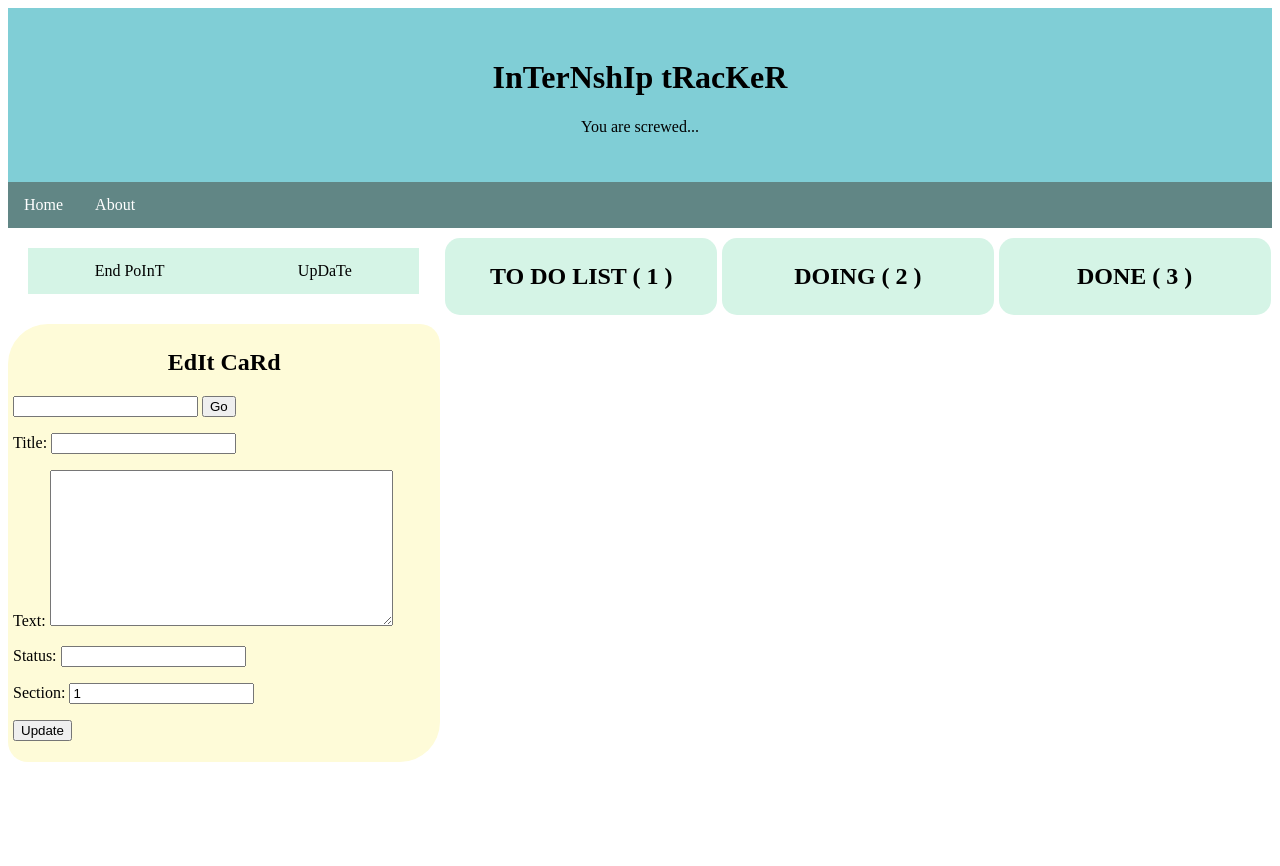
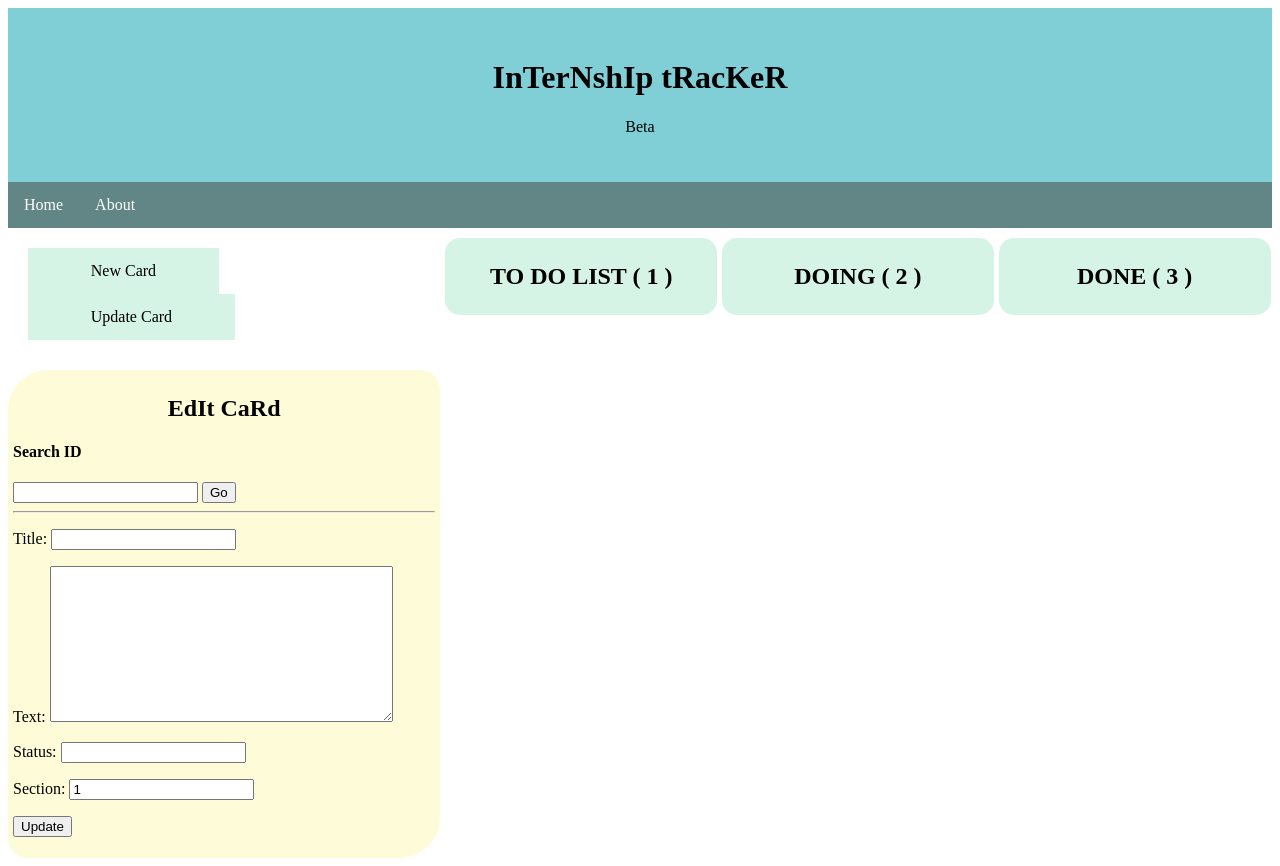
Before and after one commit to Georgi2313/intership-tracker, a Django app: page /edit/ in a window 1280 px wide. Before the commit the page ends 762 px from the top, so only its background shows below. Run offline with Django 3.2, Linux system fonts and the light colour scheme; data that the repository does not hold is empty; some libraries are stand-ins or nearby versions.

Commit message:
update to frontend

```diff
--- a/intrn_track/static/css/home.css
+++ b/intrn_track/static/css/home.css
@@ -45,7 +45,7 @@
     color: black;
     background-color: #d5f4e6;
     text-align: center;
-    padding: 14px 17% ;
+    padding: 14px 16% ;
     text-decoration: none;
 }
 
--- a/intrn_track/templates/intrn_track/base.html
+++ b/intrn_track/templates/intrn_track/base.html
@@ -12,7 +12,7 @@
     <body>
         <div class="header">
             <h1>InTerNshIp tRacKeR</h1>
-            <p>You are screwed...</p>
+            <p>Beta</p>
         </div>
         <div class="nav">
             <a href="#">Home</a>
--- a/intrn_track/templates/intrn_track/edit.html
+++ b/intrn_track/templates/intrn_track/edit.html
@@ -15,16 +15,19 @@
             <div class="columnleft">
                 <div class="edit-update">
 
-                    <a href="/">End PoInT</a>
-                    <a href="/edit/">UpDaTe</a>
+                    <a href="/">New Card</a>
+                    <a href="/edit/">Update Card</a>
 
                 </div>
                 <div class="card">
                     <h2>EdIt CaRd</h2>
 
-
+                    <h4>Search ID</h4>
                     <input type="number" name="search" id="search"  />
                     <button type="button" onclick="link()" >Go</button>
+
+                    <br>
+                    <hr>
 
                     <form method="POST" class="post-form">
                         {% csrf_token %}
```
